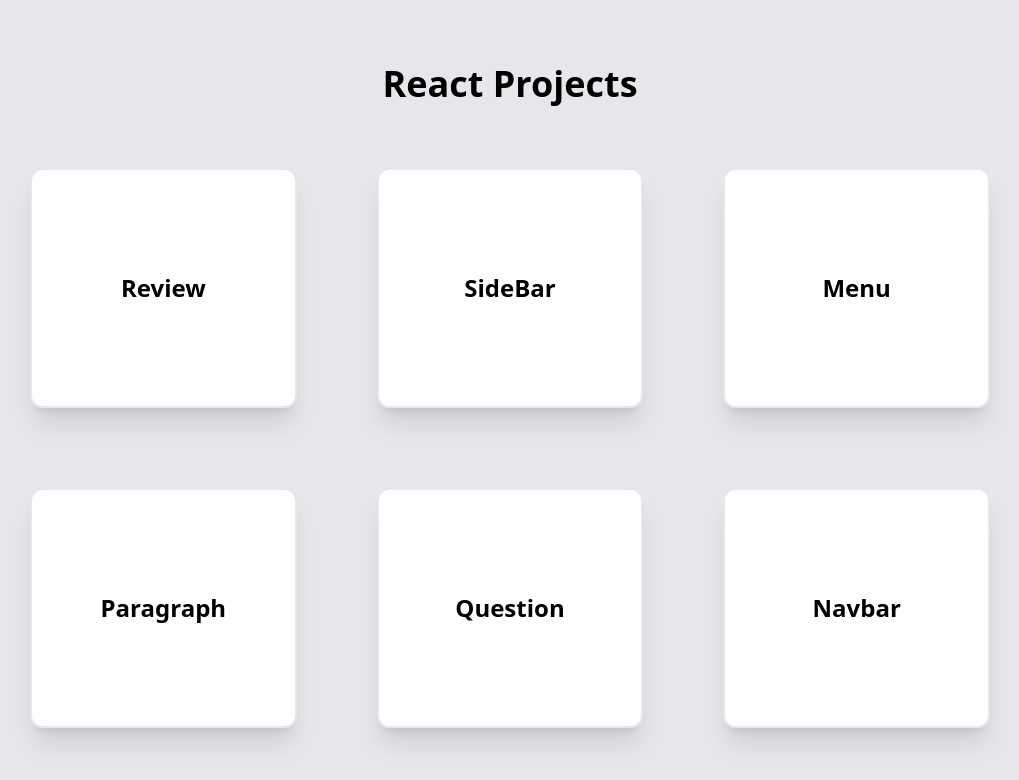
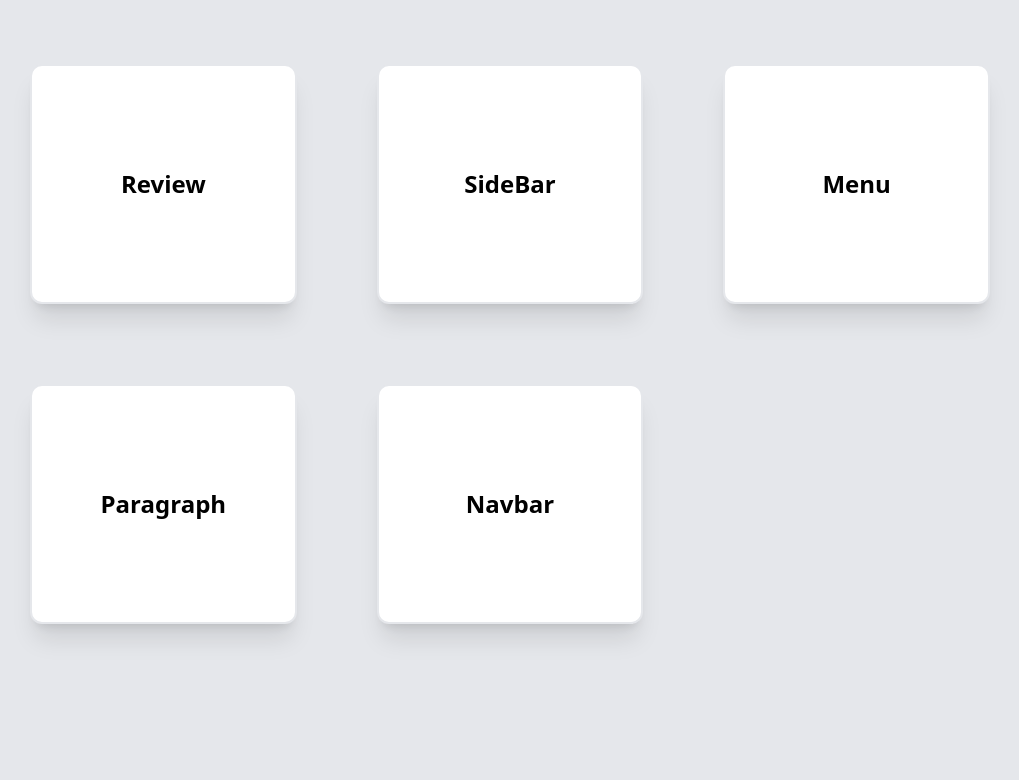
Before and after one commit to Raghul12354/react_projects, a Next.js app: page / in a window 1280 px wide. Shown: the top 780 px of the page, without its empty margins (130-1149 px from the left). Built offline with nearby package versions, Linux system fonts and the light colour scheme.

Commit message:
add tailwindcss and bug fixes

```diff
--- a/next.config.js
+++ b/next.config.js
@@ -1,5 +1,6 @@
 /** @type {import('next').NextConfig} */
 const nextConfig = {
+  output: true,
   reactStrictMode: true,
 }
 
--- a/pages/index.js
+++ b/pages/index.js
@@ -19,18 +19,17 @@ import Link from "next/link";
 
 function index() {
   return (
-    <main className="bg-gray-200 min-h-screen w-full">
-      <h1 className="text-4xl font-semibold text-center pt-16">React Projects</h1>
+    <main className="bg-gray-200 h-screen w-full">
       <ul className="grid grid-cols-1 md:grid-cols-3 place-items-center px-6 md:px-40 gap-10 md:gap-20 pt-16">
         <Link
           href="/review"
-          className="border-2 text-2xl font-semibold flex items-center justify-center hover:bg-gray-100 bg-white shadow-xl w-full h-60 rounded-xl"
+          className="border-2 text-2xl font-semibold flex items-center justify-center bg-white shadow-xl w-full h-60 rounded-xl"
         >
           Review
         </Link>
         <Link
-          href="/sideBar"
-          className="border-2 text-2xl font-semibold flex items-center justify-center hover:bg-gray-100 bg-white shadow-xl w-full h-60 rounded-xl"
+          href="/question"
+          className="border-2 text-2xl font-semibold flex items-center justify-center bg-white shadow-xl w-full h-60 rounded-xl"
         >
           {" "}
           SideBar
@@ -38,28 +37,21 @@ function index() {
         {" "}
         <Link
           href="/menu"
-          className="border-2 text-2xl font-semibold flex items-center justify-center hover:bg-gray-100 bg-white shadow-xl w-full h-60 rounded-xl"
+          className="border-2 text-2xl font-semibold flex items-center justify-center bg-white shadow-xl w-full h-60 rounded-xl"
         >
           {" "}
           Menu
         </Link>
         <Link
           href="/paragraph"
-          className="border-2 text-2xl font-semibold flex items-center justify-center hover:bg-gray-100 bg-white shadow-xl w-full h-60 rounded-xl"
+          className="border-2 text-2xl font-semibold flex items-center justify-center bg-white shadow-xl w-full h-60 rounded-xl"
         >
           {" "}
           Paragraph
         </Link>
         <Link
-          href="/question"
-          className="border-2 text-2xl font-semibold flex items-center justify-center hover:bg-gray-100 bg-white shadow-xl w-full h-60 rounded-xl"
-        >
-          {" "}
-          Question
-        </Link>
-        <Link
-          href="/navbar"
-          className="border-2 text-2xl font-semibold flex items-center justify-center hover:bg-gray-100 bg-white shadow-xl w-full h-60 rounded-xl"
+          href="/sideBar"
+          className="border-2 text-2xl font-semibold flex items-center justify-center bg-white shadow-xl w-full h-60 rounded-xl"
         >
           {" "}
           Navbar
```
